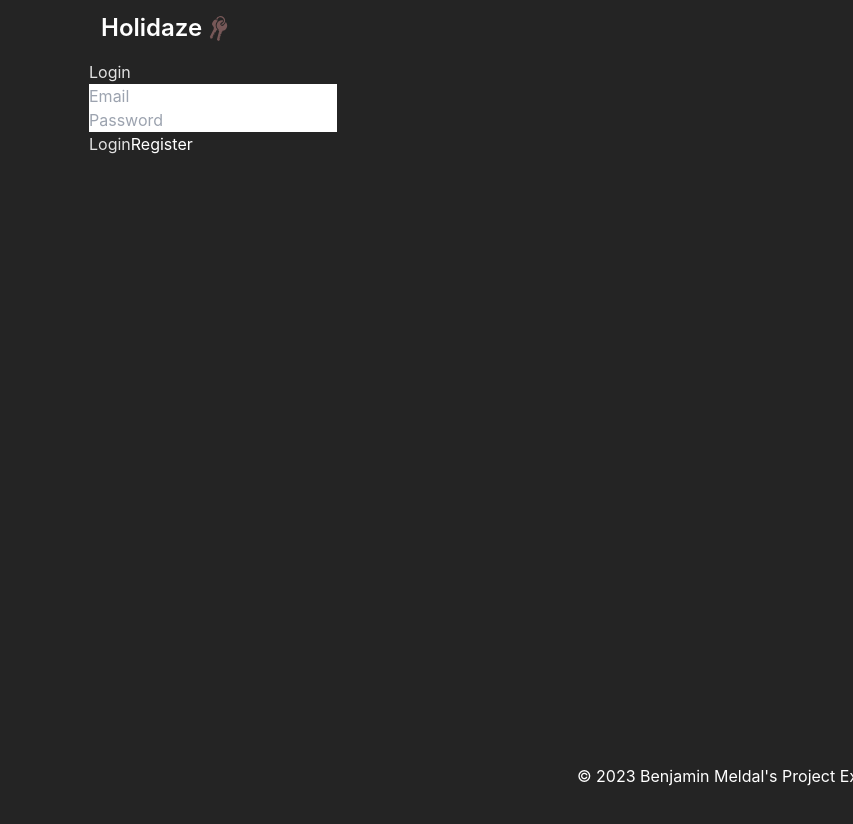
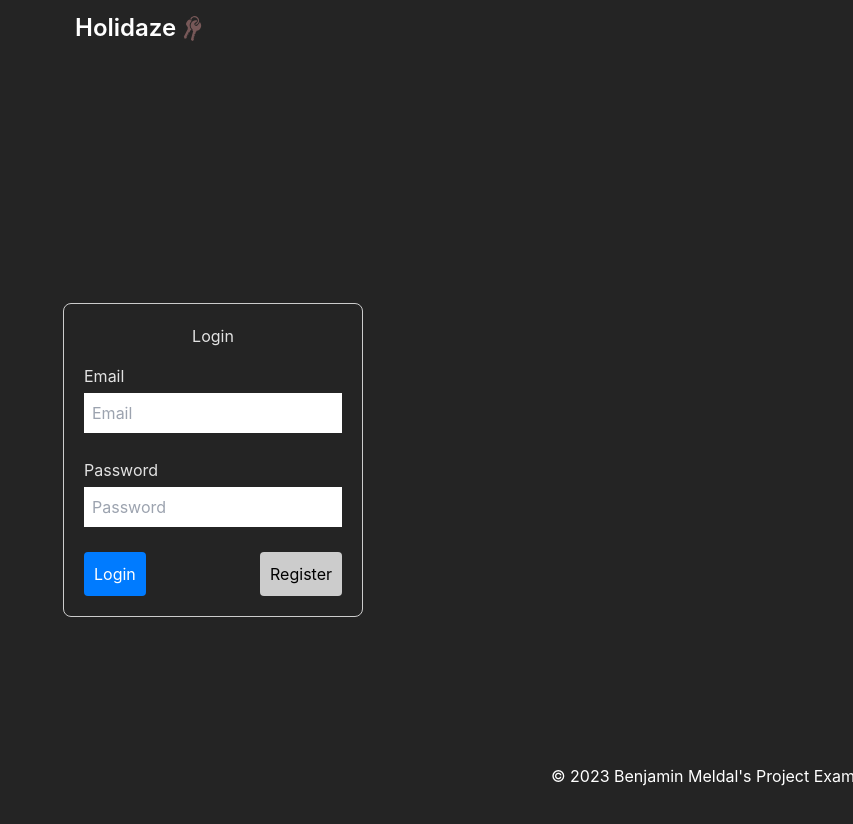
Before and after one commit to Benjamel/Project-Exam-2, a React (Vite) app: page /login in a window 1280 px wide. Shown: the top 824 px of the page, without its empty margins (427-1280 px from the left). Before the commit the page ends 800 px from the top, so only its background shows below. Built offline with nearby package versions, Linux system fonts and the light colour scheme.

Commit message:
login/register styling

```diff
--- a/src/App.styles.ts
+++ b/src/App.styles.ts
@@ -89,3 +89,121 @@ export const singleVenue = styled.div`
     }
   }
 `;
+
+//Login page
+export const loginForm = styled.div`
+  .login-container {
+    display: flex;
+    align-items: center;
+    justify-content: center;
+    height: 100vh;
+  }
+
+  .login-form {
+    width: 300px;
+    padding: 20px;
+    border: 1px solid #ccc;
+    border-radius: 8px;
+  }
+
+  .form-group {
+    margin-bottom: 15px;
+  }
+
+  label {
+    display: block;
+    margin-bottom: 5px;
+  }
+
+  input {
+    width: 100%;
+    padding: 8px;
+    margin-bottom: 10px;
+  }
+
+  .error-message {
+    color: red;
+    margin-top: 5px;
+  }
+
+  button {
+    background-color: #007bff;
+    color: white;
+    padding: 10px;
+    border: none;
+    border-radius: 4px;
+    cursor: pointer;
+  }
+
+  .register-link {
+    background-color: #ccc;
+  }
+
+  .register-link a {
+    color: black;
+    text-decoration: none;
+  }
+
+  .button-group {
+    width: 100%;
+    display: flex;
+    justify-content: space-between;
+  }
+`;
+
+//Register
+export const registerForm = styled.div`
+  .register-container {
+    display: flex;
+    align-items: center;
+    justify-content: center;
+    height: 100vh;
+  }
+
+  .register-form {
+    width: 300px;
+    padding: 20px;
+    border: 1px solid #ccc;
+    border-radius: 8px;
+  }
+
+  .form-group {
+    margin-bottom: 15px;
+  }
+
+  input {
+    width: 100%;
+    padding: 8px;
+    margin-bottom: 10px;
+  }
+
+  .error-message {
+    color: red;
+    margin-top: 5px;
+  }
+
+  button {
+    background-color: #007bff;
+    color: white;
+    padding: 10px;
+    border: none;
+    border-radius: 4px;
+    cursor: pointer;
+    margin-right: 10px;
+  }
+
+  .back-button {
+    background-color: #ccc;
+  }
+
+  .back-button a {
+    color: black;
+    text-decoration: none;
+  }
+
+  .button-group {
+    width: 100%;
+    display: flex;
+    justify-content: space-between;
+  }
+`;
--- a/src/pages/Login/index.tsx
+++ b/src/pages/Login/index.tsx
@@ -3,6 +3,7 @@ import { Link, useNavigate } from 'react-router-dom';
 import { loginValidationSchema } from '../../Handlers/validation';
 import { yupResolver } from '@hookform/resolvers/yup';
 import { loginUser } from '../../services/auth/login';
+import * as S from '../../App.styles';
 
 function Login() {
   const {
@@ -25,27 +26,29 @@ function Login() {
   };
 
   return (
-    <div>
-      <form onSubmit={handleSubmit(onSubmit)}>
-        <h1>Login</h1>
-        <div>
-          <label htmlFor='email'></label>
+    <S.loginForm>
+      <div className='login-container'>
+        <form className='login-form' onSubmit={handleSubmit(onSubmit)}>
+          <h1 className='mb-4 text-center'>Login</h1>
+          <div className='form-group'>
+            <label htmlFor='email'>Email</label>
             <input type='email' placeholder='Email' {...register('email')} />
-          <p>{errors.email?.message}</p>
+            <p className='error-message'>{errors.email?.message}</p>
           </div>
-        <div>
-          <label htmlFor='password'></label>
+          <div className='form-group'>
+            <label htmlFor='password'>Password</label>
             <input type='password' placeholder='Password' {...register('password')} />
-          <p>{errors.password?.message}</p>
+            <p className='error-message'>{errors.password?.message}</p>
           </div>
+          <div className='button-group'>
             <button type='submit'>Login</button>
-        <button>
-          <Link className='text-white hover:text-white' to='/register'>
-            Register
-          </Link>
+            <button className='register-link'>
+              <Link to='/register'>Register</Link>
             </button>
+          </div>
         </form>
       </div>
+    </S.loginForm>
   );
 }
 
--- a/src/pages/Register/index.tsx
+++ b/src/pages/Register/index.tsx
@@ -3,6 +3,7 @@ import { Link } from 'react-router-dom';
 import { registerValidationSchema } from '../../Handlers/validation';
 import { yupResolver } from '@hookform/resolvers/yup';
 import { registerUser } from '../../services/auth/register';
+import * as S from '../../App.styles';
 
 function Register() {
   const {
@@ -22,27 +23,31 @@ function Register() {
   };
 
   return (
-    <form onSubmit={handleSubmit(onSubmit)}>
-      <h1>Register</h1>
-      <div>
+    <S.registerForm>
+      <div className='register-container'>
+        <form className='register-form' onSubmit={handleSubmit(onSubmit)}>
+          <h1 className='mb-3 text-center'>Register</h1>
+          <div className='form-group'>
             <input type='text' placeholder='Name' {...register('name')} />
-        <p>{errors.name?.message}</p>
+            <p className='error-message'>{errors.name?.message}</p>
           </div>
-      <div>
+          <div className='form-group'>
             <input type='text' placeholder='Email' {...register('email')} />
-        <p>{errors.email?.message}</p>
+            <p className='error-message'>{errors.email?.message}</p>
           </div>
-      <div>
+          <div className='form-group'>
             <input type='password' placeholder='Password' {...register('password')} />
-        <p>{errors.password?.message}</p>
+            <p className='error-message'>{errors.password?.message}</p>
           </div>
-      <button>
-        <Link className='text-white hover:text-white' to='/login'>
-          Go back
-        </Link>
+          <div className='button-group'>
+            <button type='submit'>Register</button>
+            <button className='back-button'>
+              <Link to='/login'>Go back</Link>
             </button>
-      <button type='submit'>Register</button>
+          </div>
         </form>
+      </div>
+    </S.registerForm>
   );
 }
 
```
Lines whose indentation alone changed are shown as unchanged.
